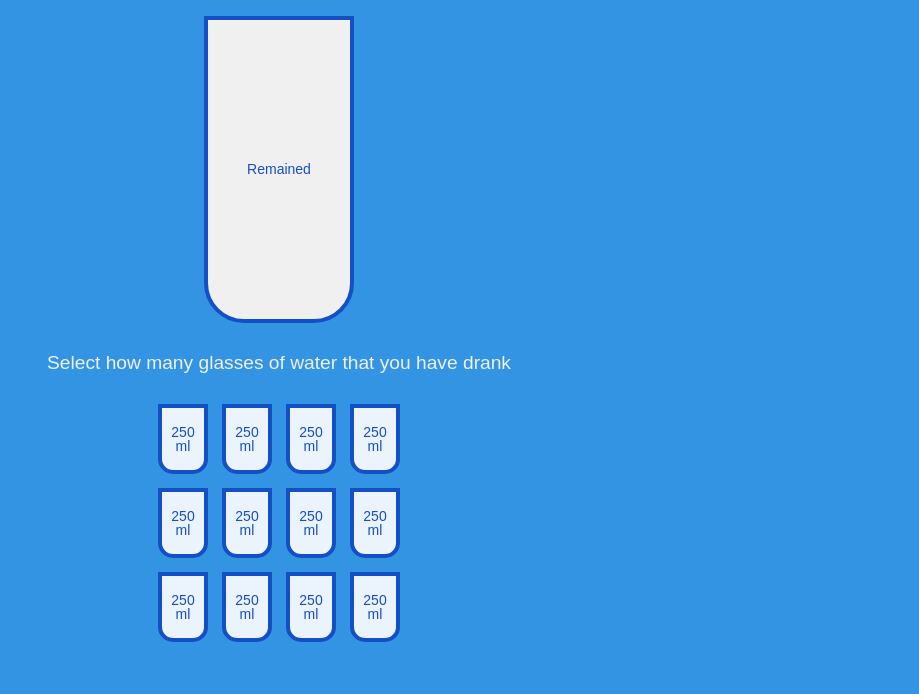
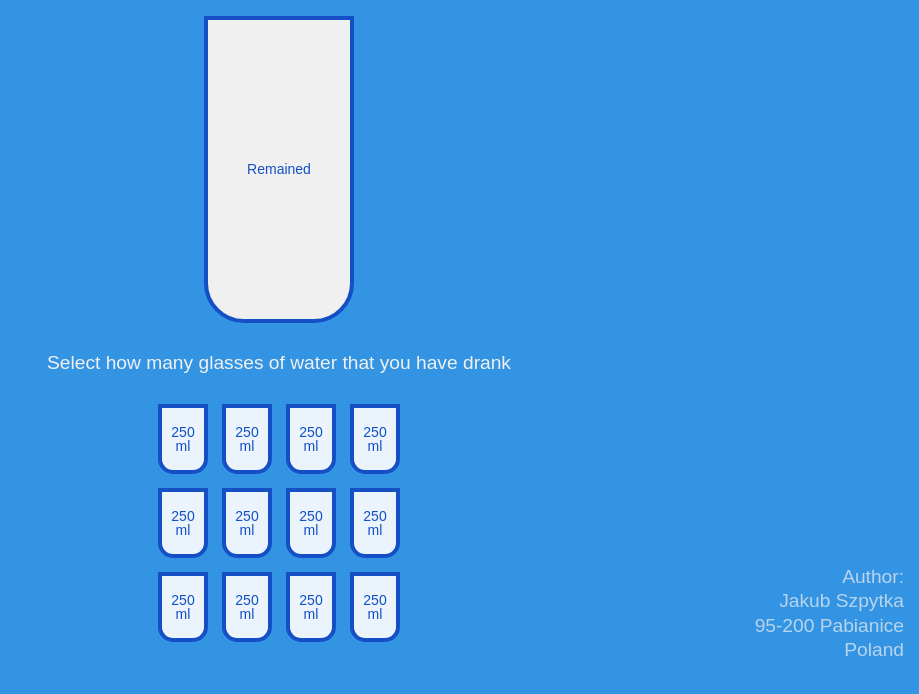
Before and after one commit to szpytka/cs50-final-project, a plain HTML site: page index.html in a window 1280 px wide. Shown: the part 126-820 px from the top of the page, without its empty margins (361-1280 px from the left). Drawn offline with Linux system fonts and the light colour scheme.

Commit message:
added my name on the main page

```diff
--- a/css/styles.css
+++ b/css/styles.css
@@ -245,3 +245,16 @@ p {
   text-align: center;
   margin: 0;
 }
+
+#credentials {
+  position: fixed;
+  bottom: 10px;
+  right: 10px;
+  text-align: right;
+  font-size: 16px;
+  opacity: 0.7;
+}
+
+#credentials p {
+  margin: 5px;
+}
--- a/index.html
+++ b/index.html
@@ -39,6 +39,13 @@
       <div class="cup cup-small">250 ml</div>
     </div>
 
+    <div id="credentials">
+      <p id="author">Author:</p>
+      <p id="first-last">Jakub Szpytka</p>
+      <p id="city">95-200 Pabianice</p>
+      <p id="country">Poland</p>
+    </div>
+
     <script src="js/script.js"></script>
   </body>
 </html>
```
Also changed, not shown: TODO.txt.
